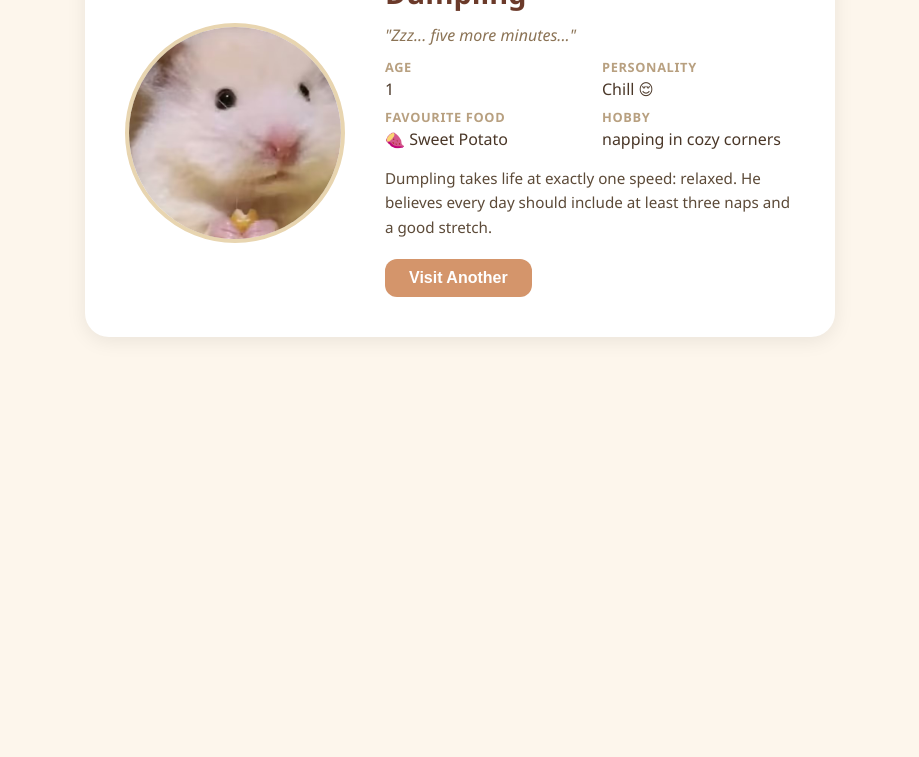
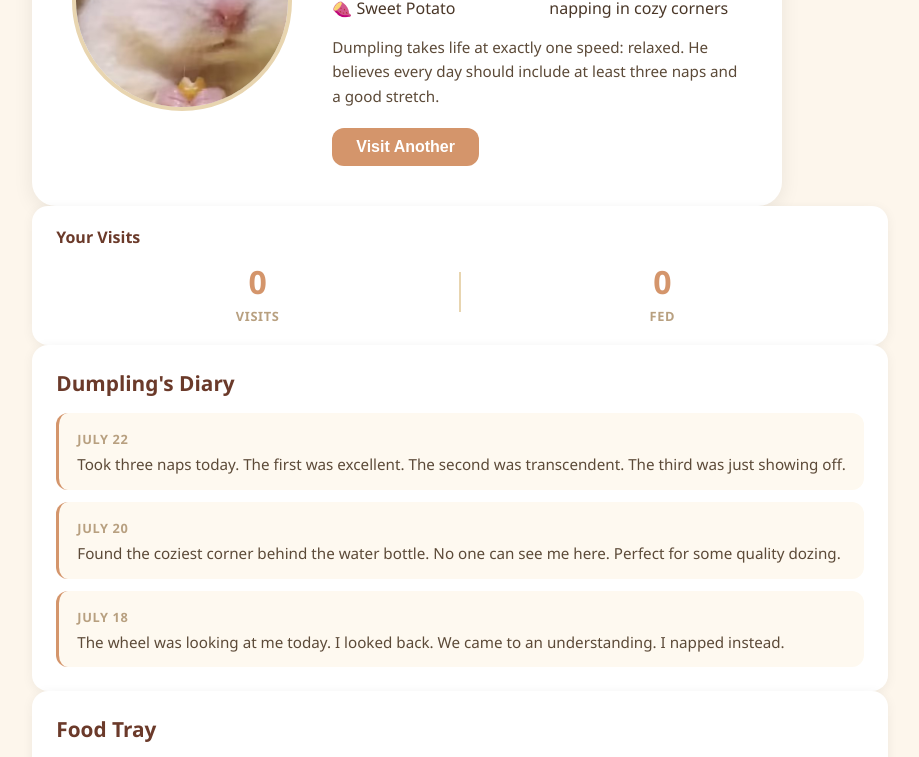
Before and after one commit to anzhizhao6-design/MIT-weblab-reflection, a React (Vite) app in the folder workshop/: page /hamster in a window 1280 px wide. Shown: the part 300-1057 px from the top of the page, without its empty margins (180-1099 px from the left). Before the commit the page ends 800 px from the top, so only its background shows below. Built offline with nearby package versions, Linux system fonts and the light colour scheme.

Commit message:
fix: delay server start until MongoDB connects; ProfileCard re-fetches after feed

```diff
--- a/workshop/src/components/ProfileCard.jsx
+++ b/workshop/src/components/ProfileCard.jsx
@@ -1,7 +1,7 @@
 import { useState, useEffect } from 'react';
 import './ProfileCard.css';
 
-function ProfileCard({ userId, hamsterName }) {
+function ProfileCard({ userId, hamsterName, trigger }) {
   const [stats, setStats] = useState(null);
   const [loading, setLoading] = useState(true);
 
@@ -24,7 +24,7 @@ function ProfileCard({ userId, hamsterName }) {
         setStats({ visitCount: 0, feedCount: 0 });
         setLoading(false);
       });
-  }, [userId, hamsterName]);
+  }, [userId, hamsterName, trigger]);
 
   if (loading) {
     return (
--- a/workshop/src/pages/HamsterPage.jsx
+++ b/workshop/src/pages/HamsterPage.jsx
@@ -1,5 +1,10 @@
-import { useState, useCallback } from 'react';
+import { useState, useCallback, useEffect } from 'react';
 import hamsters, { foods } from '../data/hamsters';
+import Diary from '../components/Diary';
+import FoodTray from '../components/FoodTray';
+import MoodBar from '../components/MoodBar';
+import ChatBox from '../components/ChatBox';
+import ProfileCard from '../components/ProfileCard';
 import './HamsterPage.css';
 
 function getRandomHamster() {
@@ -11,17 +16,55 @@ function getFoodInfo(foodId) {
   return foods.find((f) => f.id === foodId) || { label: foodId, emoji: '' };
 }
 
-function HamsterPage() {
+function HamsterPage({ userId }) {
   const [hamster, setHamster] = useState(() => getRandomHamster());
+  const [mood, setMood] = useState(50);
+  const [feedTrigger, setFeedTrigger] = useState(0);
+
+  // Record visit on mount + hamster change
+  useEffect(() => {
+    if (!userId) return;
+    fetch('/api/visit', {
+      method: 'POST',
+      headers: { 'Content-Type': 'application/json' },
+      body: JSON.stringify({ userId, hamsterName: hamster.name }),
+    }).catch(() => {});
+  }, [hamster.name, userId]);
 
   const handleVisitAnother = useCallback(() => {
     setHamster(getRandomHamster());
+    setMood(50);
+    setFeedTrigger(0);
+  }, []);
+
+  const handleFeed = useCallback((foodId, isFavourite) => {
+    setMood((prev) => {
+      const boost = isFavourite ? hamster.moodBoost : 3;
+      return Math.max(0, Math.min(100, prev + boost));
+    });
+
+    // Record feed
+    if (userId) {
+      fetch('/api/feed', {
+        method: 'POST',
+        headers: { 'Content-Type': 'application/json' },
+        body: JSON.stringify({ userId, hamsterName: hamster.name, foodId, isFavourite }),
+      })
+        .then(() => setFeedTrigger((t) => t + 1))
+        .catch(() => {});
+    }
+  }, [hamster.moodBoost, hamster.name, userId]);
+
+  const handleHoverPenalty = useCallback(() => {
+    setMood((prev) => Math.max(0, Math.min(100, prev - 5)));
   }, []);
 
   const food = getFoodInfo(hamster.favouriteFood);
 
   return (
     <main className="hamster-page">
+      <div className="hamster-layout">
+        {/* Hamster Card */}
         <div className="hamster-card">
           <div className="hamster-photo-wrapper">
             <img
@@ -61,6 +104,23 @@ function HamsterPage() {
             </button>
           </div>
         </div>
+
+        {/* F3: Profile Card */}
+        <ProfileCard userId={userId} hamsterName={hamster.name} trigger={feedTrigger} />
+
+        {/* F2 Sections */}
+        <Diary hamster={hamster} />
+
+        <FoodTray
+          hamster={hamster}
+          onFeed={handleFeed}
+          onHoverPenalty={handleHoverPenalty}
+        />
+
+        <MoodBar mood={mood} />
+
+        <ChatBox hamster={hamster} userId={userId} />
+      </div>
     </main>
   );
 }
```
Also changed, not shown: workshop/server.js (+9 -4 lines). Lines whose indentation alone changed are shown as unchanged.
